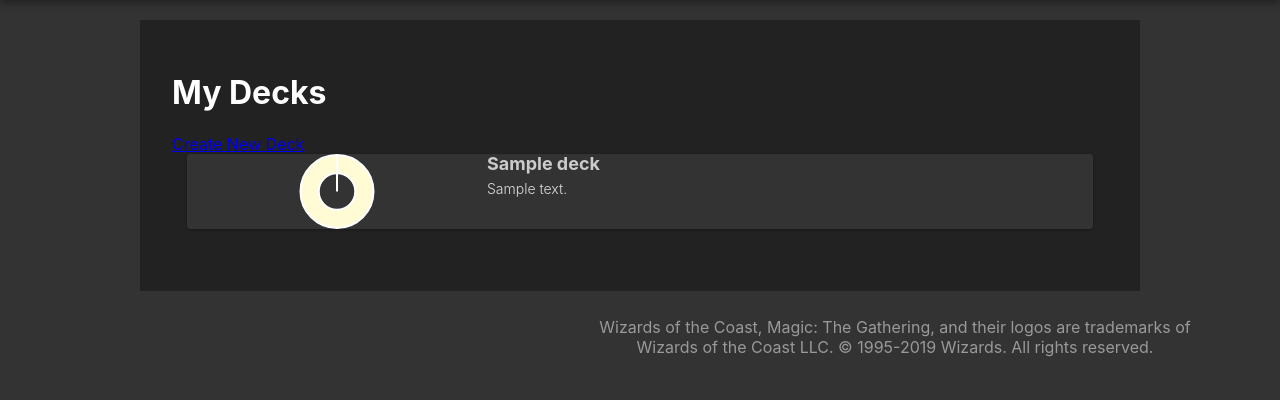
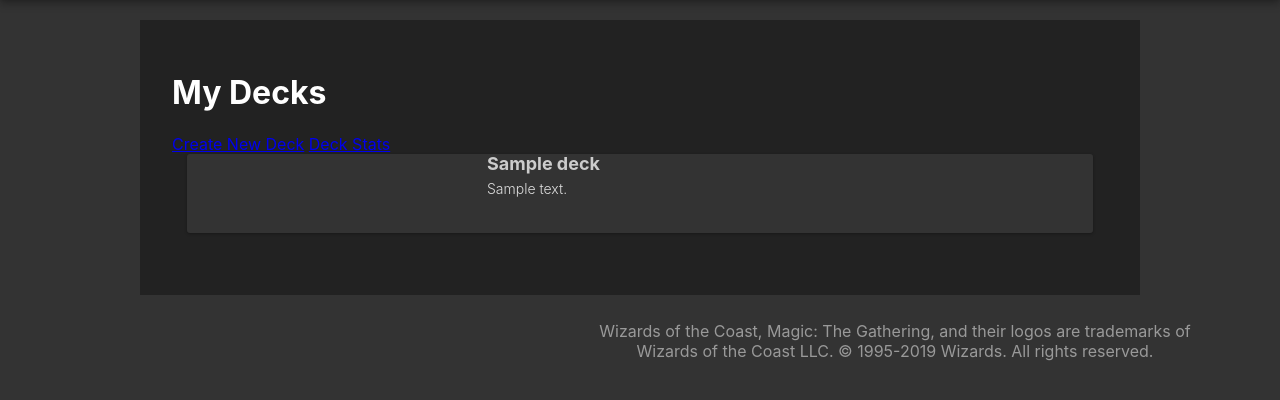
Before and after one commit to marshl/sylvan_library, a Django app: template sylvan_library/website/templates/website/decks.html in a window 1280 px wide. Shown: the part 60-460 px from the top of the page. Run offline with Django 3.2, Linux system fonts and the light colour scheme; tables that the repository leaves empty hold one stand-in row (values such as "Sample post"); the template is opened without the code that fills it: values that come from a table or form of the project are taken from there, most other values are stand-ins (such as "Sample title", 1, 10 or a date in 2020); parts of the project's set-up code (start-up, migrations or seed data) failed here and were passed over; some libraries are stand-ins or nearby versions.

Commit message:
Added a basic "deck stats" page

```diff
--- a/sylvan_library/website/templates/website/decks.html
+++ b/sylvan_library/website/templates/website/decks.html
@@ -5,6 +5,7 @@
         <div class="main-content">
             <h1>My Decks</h1>
             <a href="{% url 'website:create_deck' %}">Create New Deck</a>
+            <a href="{% url 'website:deck_stats' %}">Deck Stats</a>
             <div class="search-result-list">
                 {% for deck in decks %}
                     <div class="search-result js-deck-result" style="flex-direction: row;" data-deck-id="{{ deck.id }}">
@@ -59,7 +60,7 @@
             let ctx = $(this).get(0).getContext('2d');
             let $deckId = $(this).closest('.js-deck-result').data('deck-id');
             $.ajax({
-                url: '/website/decks/' + $deckId + '/stats',
+                url: '/website/decks/' + $deckId + '/colour_weights',
             }).done(function (result) {
                 console.log(result);
                 var myDoughnutChart = new Chart(ctx, {
--- a/sylvan_library/website/urls.py
+++ b/sylvan_library/website/urls.py
@@ -66,7 +66,8 @@ urlpatterns = [
     path("decks/card/", views.deck_card_search, name="deck_card_search"),
     path("decks/", views.deck_list, name="decks"),
     path("decks/create/", views.deck_create, name="create_deck"),
+    path('decks/stats', views.deck_stats, name='deck_stats'),
     path("decks/<int:deck_id>/", views.deck_view, name="deck_view"),
     path("decks/<int:deck_id>/edit", views.deck_edit, name="deck_edit"),
-    path("decks/<int:deck_id>/stats", views.deck_stats, name="deck_stats"),
+    path("decks/<int:deck_id>/colour_weights", views.deck_colour_weights(), name="deck_colour_weights"),
 ]
--- a/sylvan_library/website/views.py
+++ b/sylvan_library/website/views.py
@@ -245,6 +245,23 @@ def get_page_number(request):
         return 1
 
 
+def deck_stats(request) -> HttpResponse:
+    if not request.user.is_authenticated:
+        return redirect('website:index')
+
+    users_deck_cards = Card.objects.filter(deck_cards__deck__owner=request.user)
+    users_cards = Card.objects.filter(
+        printings__printed_languages__physical_cards__ownerships__owner=request.user)
+    unused_cards = users_cards.exclude(id__in=users_deck_cards).distinct().order_by('?')[:10]
+
+    deck_count = Deck.objects.filter(owner=request.user).count()
+
+    return render(request, 'website/deck_stats.html', {
+        'unused_cards': unused_cards,
+        'deck_count': deck_count,
+    })
+
+
 def deck_list(request) -> HttpResponse:
     """
     Shows the list of all decks the user owns
@@ -357,7 +374,7 @@ def deck_card_search(request) -> JsonResponse:
     return JsonResponse({"cards": result})
 
 
-def deck_stats(request, deck_id: int) -> JsonResponse:
+def deck_colour_weights(request, deck_id: int) -> JsonResponse:
     try:
         deck = Deck.objects.get(pk=deck_id)
     except Deck.DoesNotExist:
```
Also changed, not shown: sylvan_library/website/templates/website/deck_stats.html (added, +21 -0 lines).
